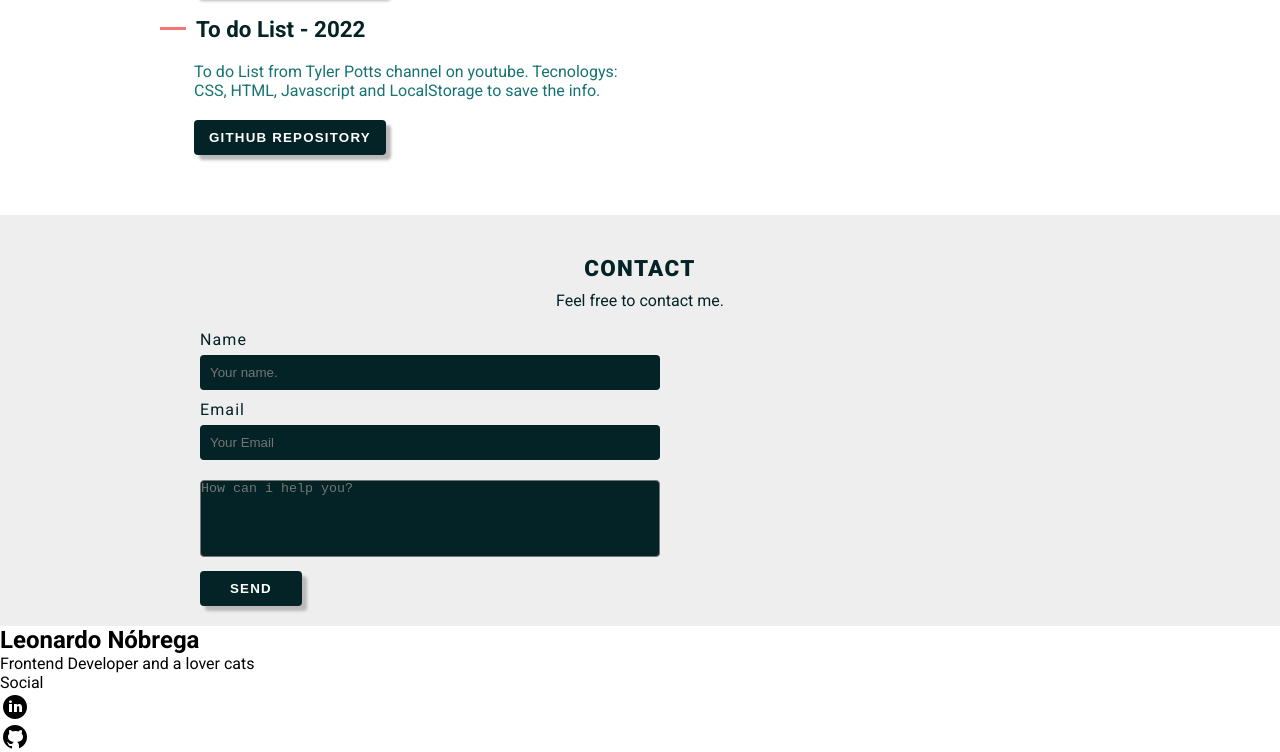
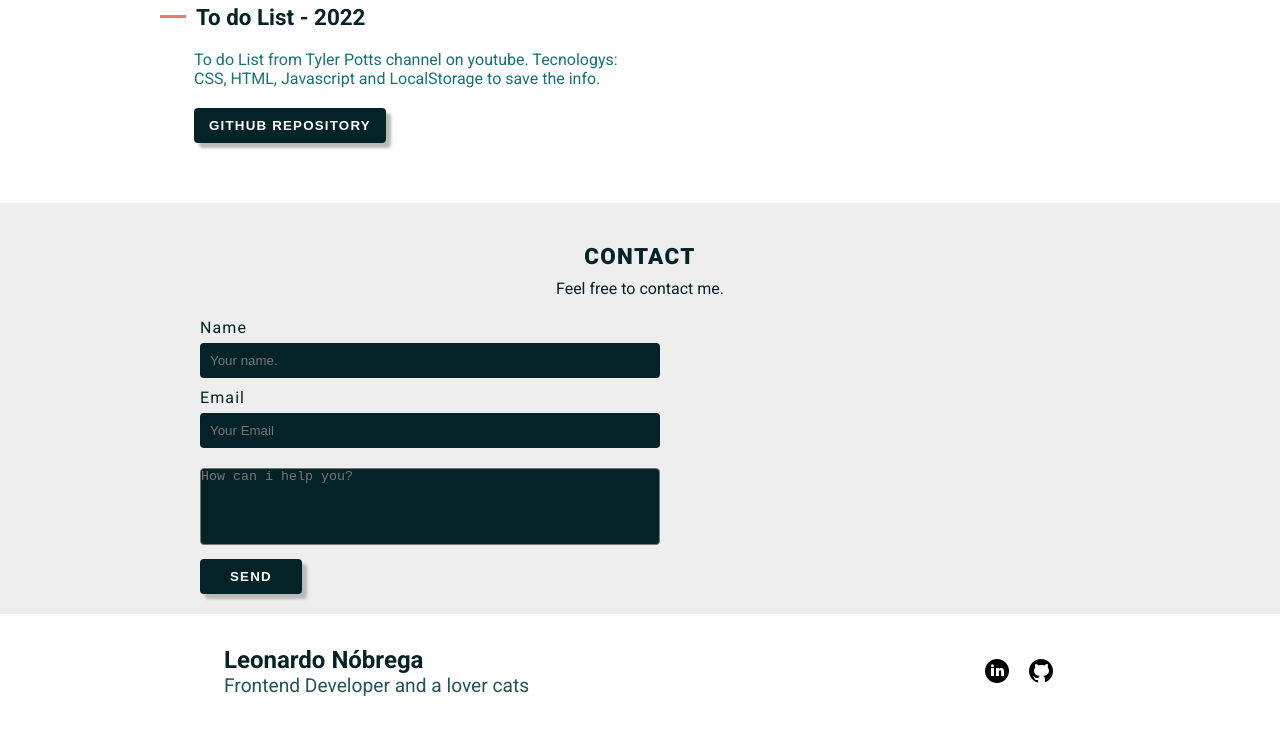
Before and after one commit to LeonardoSCN/Portfolio, a plain HTML site: page Portfolio/index.html in a window 1280 px wide. Shown: the part 1396-2148 px from the top of the page. After the commit the page ends 2125 px from the top, so only its background shows below. Drawn offline with Linux system fonts and the light colour scheme.

Commit message:
Add files via upload

```diff
--- a/Portfolio/index.html
+++ b/Portfolio/index.html
@@ -53,7 +53,7 @@
       <p>Frontend Developer and a lover cats.</p>
       <img src="img/cat.png" alt="Cat">
     </div>
-    <button>Projects</button>
+    <a href="https://github.com/LeonardoSCN" target="_blank"><button>Projects</button></a>
     </div>
   </section>
 
@@ -186,16 +186,15 @@
   </section>
 
   <footer class="footer">
-    <div>
+    <div class="leo">
       <h2>Leonardo Nóbrega</h2>
       <p>Frontend Developer and a lover cats</p>
     </div>
 
-    <div>
-      <p>Social</p>
+    <div class="social">
       <ul>
         <a href="https://www.linkedin.com/in/leonardoscn" target="_blank"><img src="img/linkedin.png" alt="Linked In"></a>
-        <a href="https://github.com/LeonardoSCN" target="_blank"><img src="img/github.png" alt=""></a>
+        <a href="https://github.com/LeonardoSCN" target="_blank"><img src="img/github.png" alt="Github"></a>
       </ul>
     </div>
 
--- a/Portfolio/style.css
+++ b/Portfolio/style.css
@@ -179,6 +179,7 @@ a {
 .leo-sobre button:hover {
   background-color: var(--salmao-escuro);
   transition: 0.3s ease-in;
+  cursor: pointer;
 }
 
 /* ABOUT */
@@ -516,6 +517,39 @@ box-shadow: 5px 5px 3px  rgb(186, 184, 184);
   transition: 0.3s ease-in;
 }
 
+.footer {
+  padding: 2rem 4rem;
+  max-width: 960px;
+  margin: 0 auto;
+  display: flex;
+  justify-content: space-between;
+  align-items: center;
+}
+
+.leo h2 {
+  color: var(--azul-escuro);
+}
+
+.leo p {
+  color: var(--azul-menos-escuro);
+  font-size: 1.2rem;
+}
+
+.social {
+  display: flex;
+  flex-wrap: wrap;
+  align-items: center;
+
+}
+
+.social ul {
+  display: flex;
+  flex-wrap: wrap;
+  gap: 0.875rem;
+}
+
+
+
 /* MEDIA QUERIES */
 
 @media(max-width: 1120px) {
@@ -560,6 +594,17 @@ box-shadow: 5px 5px 3px  rgb(186, 184, 184);
   .contact-section {
 
     justify-content: center;
+  }
+  .footer {
+    flex-direction: column;
+    gap: 2rem;
+    padding: 1rem 2rem;
+  }
+  .leo {
+    display: flex;
+    flex-direction: column;
+    align-items: center;
+    gap: 0.575rem;
   }
 }
 
@@ -617,4 +662,10 @@ box-shadow: 5px 5px 3px  rgb(186, 184, 184);
   .skills p {
     text-align: center;
   }
+  .name, .email {
+    grid-template-columns: 200px;
+  }
+  .contact-section textarea {
+    max-width: 200px;
+  }
 }
```
